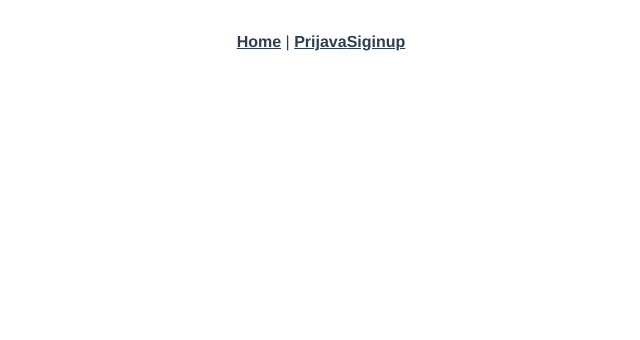
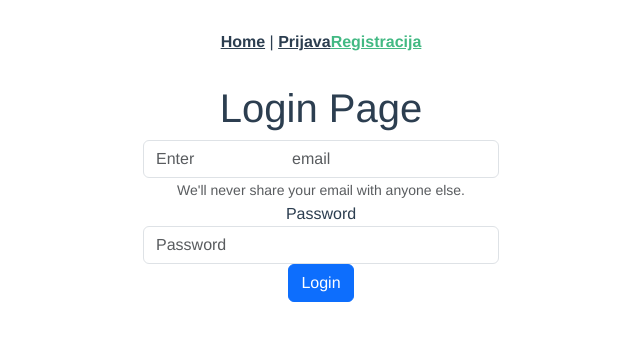
Before and after one commit to vvvujnovic/Izrada-web-stranice, a Vue app: page /signUpForm in a window 1280 px wide. Shown: the top 340 px of the page, without its empty margins (319-959 px from the left). Built offline with nearby package versions, Linux system fonts and the light colour scheme.

Commit message:
Unos registracije

```diff
--- a/src/App.vue
+++ b/src/App.vue
@@ -2,7 +2,7 @@
   <nav>
     <router-link to="/">Home</router-link> |
     <router-link to="/UserLogin">Prijava</router-link>
-    <router-link to="/Signup">Siginup</router-link>
+    <router-link to="/SignUpForm">Registracija</router-link>
   </nav>
   <router-view/>
 </template>
--- a/src/router/index.js
+++ b/src/router/index.js
@@ -15,6 +15,14 @@ const routes = [
     // which is lazy-loaded when the route is visited.
     component: () => import(/* webpackChunkName: "about" */ '../views/UserLogin.vue')
   },
+{
+  path: '/signUpForm',
+  name: 'SignUpForm',
+  // route level code-splitting
+  // this generates a separate chunk (about.[hash].js) for this route
+  // which is lazy-loaded when the route is visited.
+  component: () => import(/* webpackChunkName: "about" */ '../views/SignUpForm.vue')
+},
 
 
 ]
--- /dev/null
+++ b/src/views/SignUpForm.vue
@@ -0,0 +1,28 @@
+<template>
+    <div class="SignUpForm">
+      <h1>Login Page</h1>
+      <div class="container">
+        <div class="row">
+          <div class="col-sm"></div>
+          <div class="col-sm">
+            <form >
+              <div class="form-group">
+                <input type="email" class="form-control"
+                  id="exampleInputEmail1" aria-describedby="emailHelp" placeholder="Enter
+                      email" />
+                          <small id="emailHelp" class="form-text text-muted" >We'll
+                            never share your email with anyone else.</small>
+                            </div>
+                             <div class="form-group">
+                              <label for="exampleInputPassword1">Password</label>
+                                  <input type="password" class="form-control"
+          id="exampleInputPassword1" placeholder="Password" />
+              </div>
+              <button type="submit" class="btn btn-primary">Login</button>
+            </form>
+          </div>
+          <div class="col-sm"></div>
+        </div>
+      </div>
+    </div>
+  </template>
```
